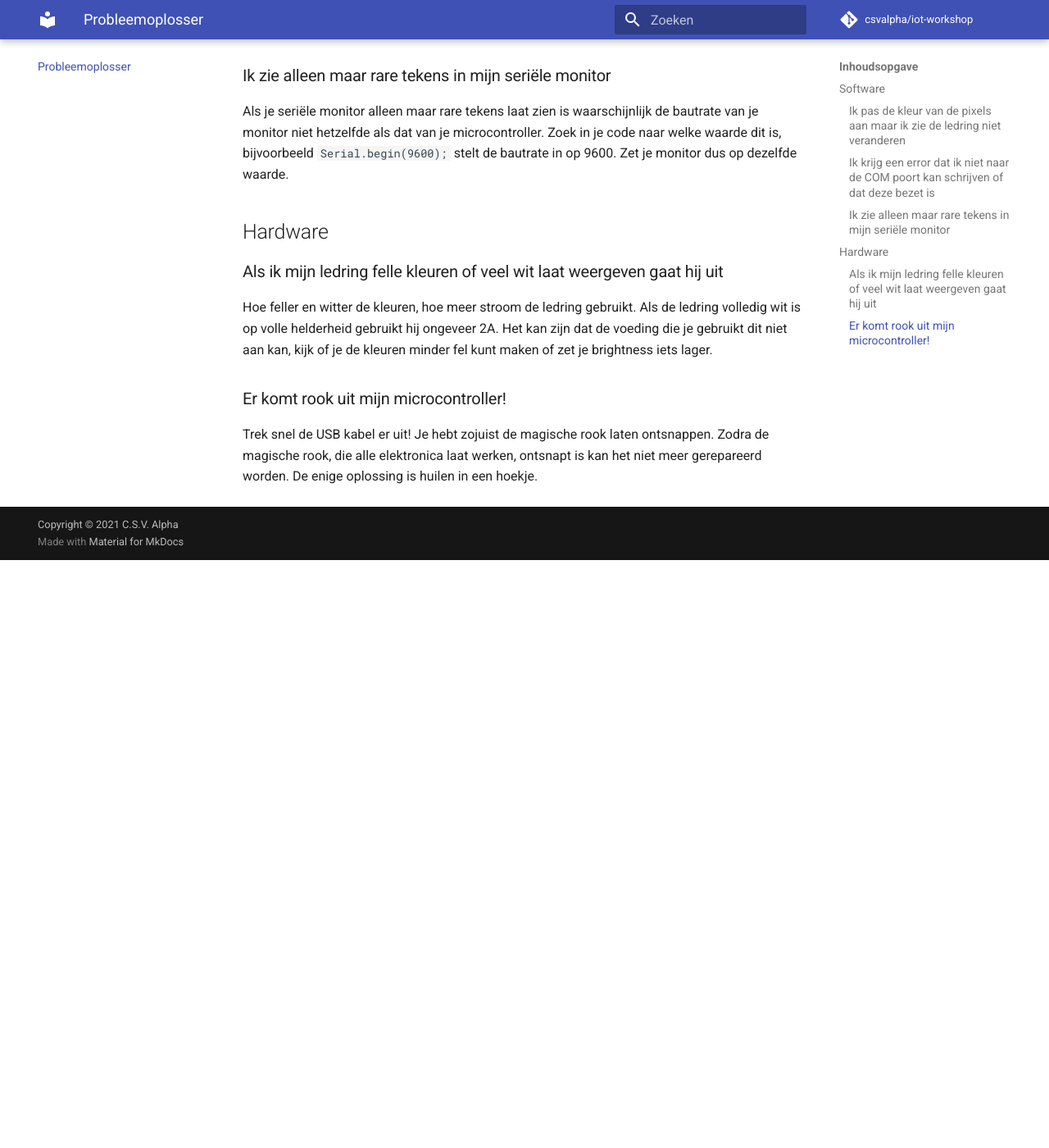
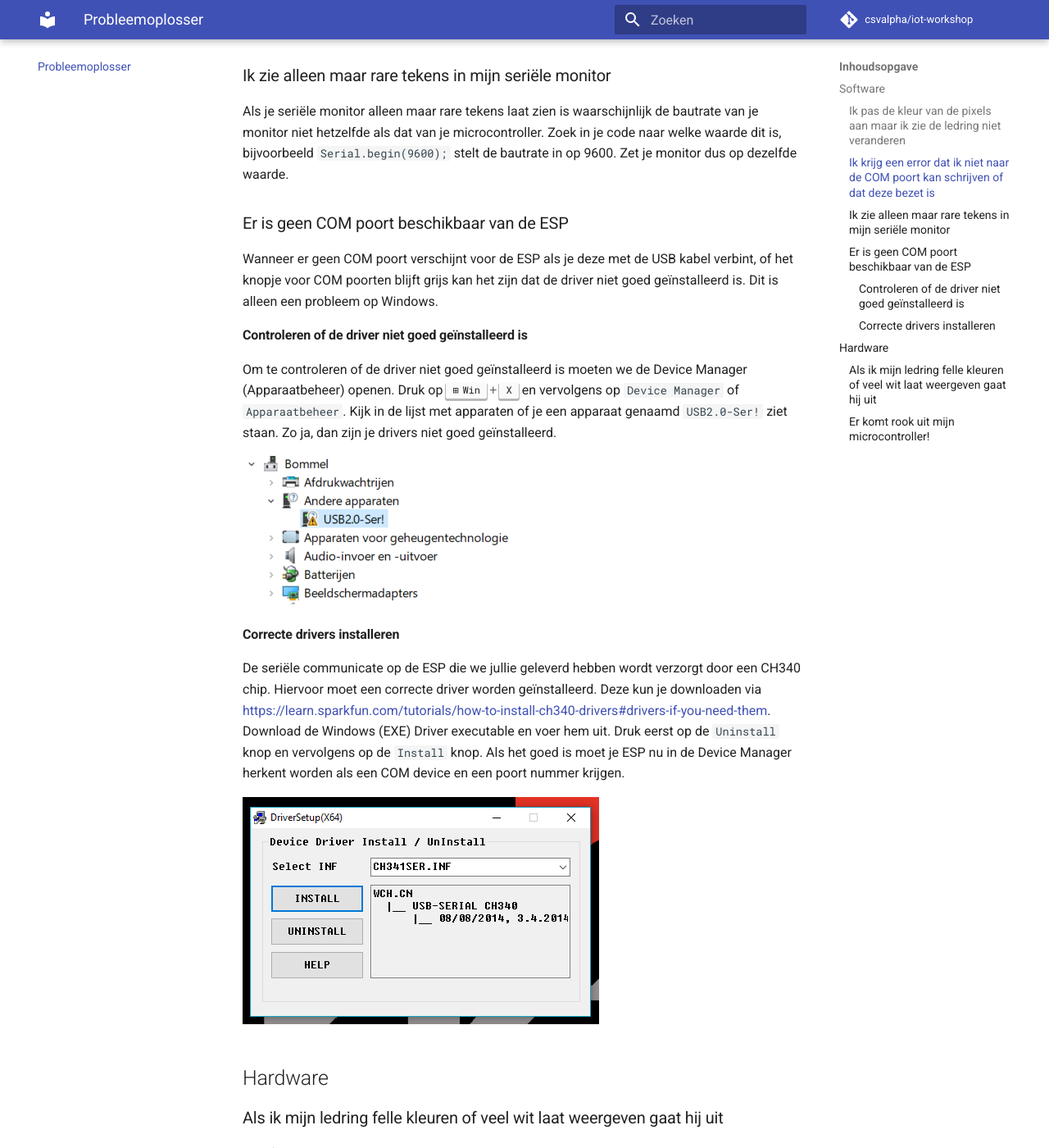
Before and after one commit to csvalpha/iot-workshop, an MkDocs documentation site: the page built from docs/probleemoplosser.md, in a window 1280 px wide and 1400 px high, scrolled down 869 px. Shown: the whole window at 82% size. Built offline with MkDocs 1.6.1 and Material for MkDocs 9.7.7, drawn with Linux system fonts in a browser that asks for light colours; comment, search, counter and statistics services are not loaded; before the commit the page ends 1552 px from its top, so only the background shows below that.

Commit message:
Add driver install instructions

```diff
--- a/docs/probleemoplosser.md
+++ b/docs/probleemoplosser.md
@@ -15,6 +15,19 @@ Het kan gebeuren dat er wat mis gaat en de COM poort in Windows gereserveerd bli
 ### Ik zie alleen maar rare tekens in mijn seriële monitor
 Als je seriële monitor alleen maar rare tekens laat zien is waarschijnlijk de bautrate van je monitor niet hetzelfde als dat van je microcontroller. Zoek in je code naar welke waarde dit is, bijvoorbeeld `Serial.begin(9600);` stelt de bautrate in op 9600. Zet je monitor dus op dezelfde waarde.
 
+### Er is geen COM poort beschikbaar van de ESP
+Wanneer er geen COM poort verschijnt voor de ESP als je deze met de USB kabel verbint, of het knopje voor COM poorten blijft grijs kan het zijn dat de driver niet goed geïnstalleerd is. Dit is alleen een probleem op Windows.
+
+#### Controleren of de driver niet goed geïnstalleerd is
+Om te controleren of de driver niet goed geïnstalleerd is moeten we de Device Manager (Apparaatbeheer) openen. Druk op ++windows+x++ en vervolgens op `Device Manager` of `Apparaatbeheer`. Kijk in de lijst met apparaten of je een apparaat genaamd `USB2.0-Ser!` ziet staan. Zo ja, dan zijn je drivers niet goed geïnstalleerd.
+
+![Verkeerd geïnstalleerde drivers](./assets/images/drivers.png)
+
+#### Correcte drivers installeren
+De seriële communicate op de ESP die we jullie geleverd hebben wordt verzorgt door een CH340 chip. Hiervoor moet een correcte driver worden geïnstalleerd. Deze kun je downloaden via [https://learn.sparkfun.com/tutorials/how-to-install-ch340-drivers#drivers-if-you-need-them](https://learn.sparkfun.com/tutorials/how-to-install-ch340-drivers#drivers-if-you-need-them). Download de Windows (EXE) Driver executable en voer hem uit. Druk eerst op de `Uninstall` knop en vervolgens op de `Install` knop. Als het goed is moet je ESP nu in de Device Manager herkent worden als een COM device en een poort nummer krijgen.
+
+![Installatie van de driver](./assets/images/installatie-driver.PNG)
+
 ## Hardware
 ### Als ik mijn ledring felle kleuren of veel wit laat weergeven gaat hij uit
 Hoe feller en witter de kleuren, hoe meer stroom de ledring gebruikt. Als de ledring volledig wit is op volle helderheid gebruikt hij ongeveer 2A. Het kan zijn dat de voeding die je gebruikt dit niet aan kan, kijk of je de kleuren minder fel kunt maken of zet je brightness iets lager.
--- a/mkdocs.yml
+++ b/mkdocs.yml
@@ -66,6 +66,7 @@ markdown_extensions:
   - attr_list
   - pymdownx.highlight
   - pymdownx.superfences
+  - pymdownx.keys
   - pymdownx.highlight:
       linenums: true
 
```
Also changed, not shown: docs/assets/images/drivers.png (added), docs/assets/images/installatie-driver.PNG (added).
